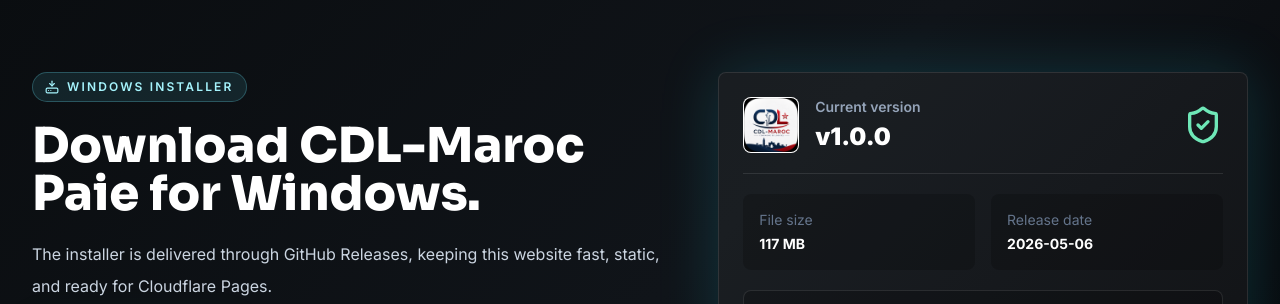
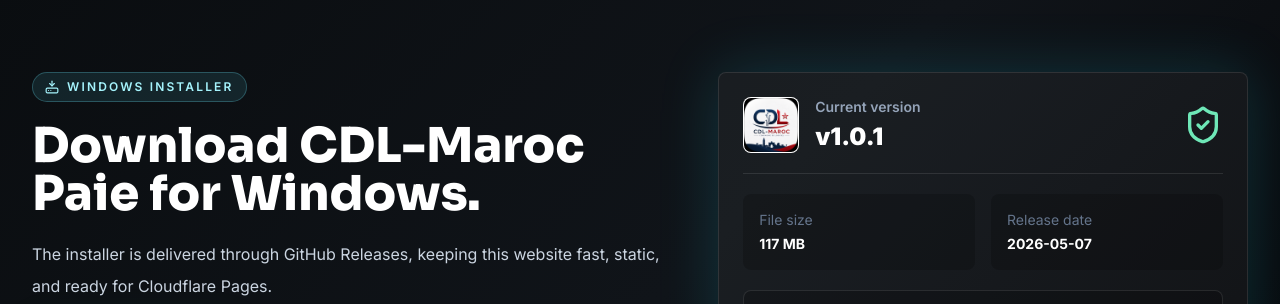
Before and after one commit to houssam-lemrini/cdl-maroc-website, a React (Vite) app: page / in a window 1280 px wide. Shown: the part 4200-4504 px from the top of the page. Built offline with nearby package versions, Linux system fonts and the light colour scheme.

Commit message:
fix: update version numbers and release details to 1.0.1 in package files and config

```diff
--- a/package.json
+++ b/package.json
@@ -1,7 +1,7 @@
 {
   "name": "cdl-maroc-website",
   "private": true,
-  "version": "1.0.0",
+  "version": "1.0.1",
   "type": "module",
   "scripts": {
     "dev": "vite",
--- a/src/config.ts
+++ b/src/config.ts
@@ -2,13 +2,13 @@
 
 export const release = {
   logoUrl,
-  version: "v1.0.0",
+  version: "v1.0.1",
   fileSize: "117 MB",
-  releaseDate: "2026-05-06",
+  releaseDate: "2026-05-07",
   downloadUrl:
     "https://github.com/houssam-lemrini/cdl-maroc-website/releases/latest/download/CDL-Maroc-Paie-Setup.exe",
   releaseNotesUrl:
-    "https://github.com/houssam-lemrini/cdl-maroc-website/releases/tag/v1.0.0",
+    "https://github.com/houssam-lemrini/cdl-maroc-website/releases/tag/v1.0.1",
   githubUrl: "https://github.com/houssam-lemrini/cdl-maroc-website",
   contactEmail: "houssamlemrini4@gmail.com",
   founder: {
```
Also changed, not shown: 1 other file (tests, documents, lock files or other folders).
